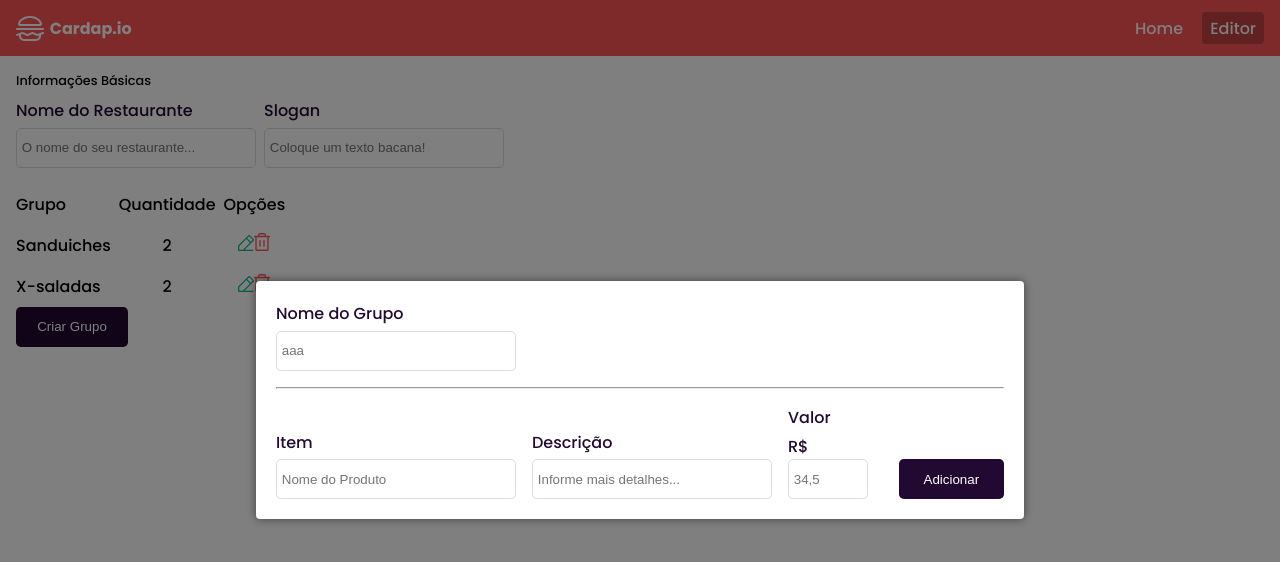
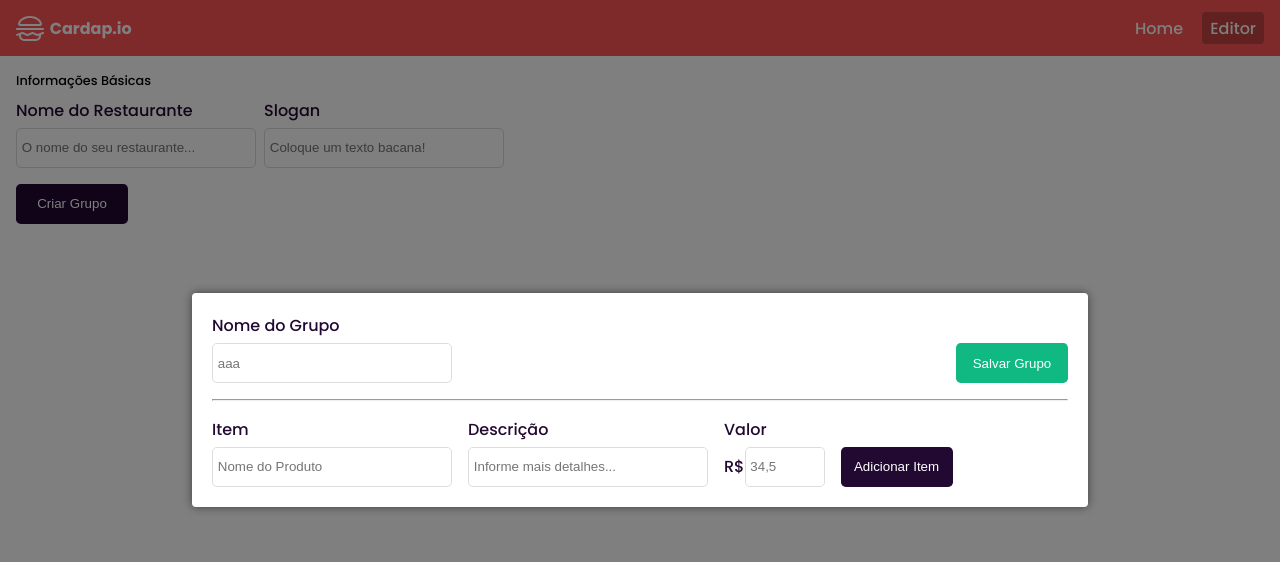
Before and after one commit to WillDavid/saphyr-fornecedores-frontend, a Nuxt app: page /editor in a window 1280 px wide. Both pictures are taken after a click on the button "Criar Grupo". Shown: the top 562 px of the page. Built offline with nearby package versions, Linux system fonts and the light colour scheme.

Commit message:
finalizado modal

```diff
--- a/components/Button.vue
+++ b/components/Button.vue
@@ -1,18 +1,35 @@
 <template>
-    <button class="button-container">{{ title }}</button>
+    <button :class="[{ btn}, verifyColor()]">{{ title }}</button>
 </template>
 
 <script lang="ts">
 import Vue from 'vue'
 export default Vue.extend({
     props: {
-        title: String
+        title: String,
+        colorBtn: String
+    },
+    data () {
+    return {
+      color: null,
+      btn: true
     }
+  },
+
+    methods: {
+    verifyColor () {
+      if (this.colorBtn === 'green') {
+        return (this.color = 'greenBtn')
+      } else if (this.colorBtn === 'red') {
+        return (this.color = 'redBtn')
+      }
+    }
+}
 })
 </script>
 
 <style lang="scss" scoped>
-.button-container {
+.btn {
     width: 7rem;
     height: 2.5rem;
     border: none;
@@ -21,4 +38,11 @@ export default Vue.extend({
     background-color: var(--text);
     cursor: pointer;
 }
+
+.greenBtn {
+  background-color: var(--green);
+}
+.orangeBtn {
+  background-color: var(--red);
+}
 </style>
--- a/components/ListGroups.vue
+++ b/components/ListGroups.vue
@@ -1,5 +1,5 @@
 <template>
-    <table class="list-container">
+    <table class="list-container" v-if="groups.length !== 0">
         <tr>
             <th>Grupo</th>
             <th>Quantidade</th>
--- a/components/Modal.vue
+++ b/components/Modal.vue
@@ -1,16 +1,39 @@
 <template>
-    <div class="modal" v-if="show">
+    <div class="modal">
       <div class="modal-background" @click="close"></div>
       <div class="modal-content">
-        <Input label="Nome do Grupo" placeholder="aaa"/>
+
+        <div class="modal-header">
+          <Input label="Nome do Grupo" placeholder="aaa" v-model="name_group"/>
+          <Button title="Salvar Grupo" @click.native="saveGroup" colorBtn="green"/>
+        </div>
+
 
         <hr style="margin: 1rem 0"/>
+
         <div class="product-content">
-            <Input label="Item" placeholder="Nome do Produto" v-model="name_item" />
-            <Input label="Descrição" placeholder="Informe mais detalhes..." v-model="description" />
-            <Input label="Valor" placeholder="34,5" type="money" v-model="price"/>
-            <Button title="Adicionar" @click.native="newItem"/>
+            <Input label="Item" placeholder="Nome do Produto" v-model="product.name_item" />
+            <Input label="Descrição" placeholder="Informe mais detalhes..." v-model="product.description" />
+            <Input label="Valor" placeholder="34,5" type="money" v-model="product.price"/>
+            <Button title="Adicionar Item" @click.native="newItem"/>
         </div>
+
+        <table v-if="list.length !== 0">
+          <tr>
+            <th>Item</th>
+            <th>Descrição</th>
+            <th>Preço</th>
+            <th>Opções</th>
+          </tr>
+
+          <tr v-for="(item, index) in list" :key="index">
+            <td>{{ item.name_item }}</td>
+            <td>{{ item.description }}</td>
+            <td>R$ {{ item.price }}</td>
+            <td><img src="~/static/icons/trash.svg" alt="Apagar"></td>
+          </tr>
+        </table>
+
 
       </div>
     </div>
@@ -19,19 +42,18 @@
   <script lang="ts">
   import Vue from 'vue'
   export default Vue.extend({
-    props: {
-      show: {
-        type: Boolean,
-        required: true
-      },
-      data () {
+    data () {
         return {
+          product: {
             name_item: '',
             description: '',
-            price: ''
+            price: '',
+          },
+          name_group: '',
+
+          list: []
         }
-      }
-    },
+      },
 
     methods: {
       close() {
@@ -39,7 +61,28 @@
       },
 
       newItem() {
-        console.log('dd');
+        let product = {
+          name_item: this.product.name_item,
+          description: this.product.description,
+          price: this.product.price
+        }
+        this.list.push(product)
+
+      },
+
+      saveGroup () {
+
+        if(!this.name_group || this.list.length === 0) {
+          window.alert('Informe o nome do grupo e um item')
+        } else {
+          let group = {
+          name_group: this.name_group,
+          itens: this.list
+        }
+
+        this.$store.commit('setNewGroup', group)
+        this.close()
+        }
 
       }
     }
@@ -68,7 +111,7 @@
     }
     .modal-content {
         position: relative;
-        width: 60%;
+        width: 70%;
         max-width: 90%;
         max-height: 90%;
         overflow: auto;
@@ -77,10 +120,41 @@
         box-shadow: 0 0 10px rgba(0, 0, 0, 0.5);
         padding: 20px;
 
+        .modal-header {
+          display: flex;
+          justify-content: space-between;
+          align-items: flex-end;
+        }
+
         .product-content {
             display: flex;
             align-items: flex-end;
             gap: 1rem;
+        }
+
+        table {
+          text-align: left;
+          margin-top: 1rem;
+          width: 100%;
+          border-collapse: collapse;
+
+          tr:nth-child(even) {
+  background-color: #dddddd;
+}
+
+          td, th {
+            font-weight: 400;
+            text-align: left;
+            padding: 8px;
+            padding-left: 0;
+          }
+
+          td {
+            font-size: 0.9rem;
+            font-weight: 300;
+            padding: 0.7rem;
+            min-width: 6.25rem;
+          }
         }
     }
 
--- a/pages/editor.vue
+++ b/pages/editor.vue
@@ -3,7 +3,7 @@
         <Form />
         <ListGroups />
         <Button title="Criar Grupo" @click.native="() => showModal = true"/>
-        <Modal :show="showModal" @close="() => showModal = false" />
+        <Modal v-if="showModal" @close="() => showModal = false" />
     </div>
 </template>
 <script lang="ts">
@@ -25,5 +25,8 @@ export default Vue.extend({
 
 .editor-container {
     padding: 1rem;
+    display: flex;
+    flex-direction: column;
+    gap: 1rem;
 }
 </style>
--- a/store/index.js
+++ b/store/index.js
@@ -3,42 +3,7 @@ export const state = () => ({
     menu: {
         restaurant_name: '',
         slogan: '',
-
-
-        groups: [
-            {
-                name_group: 'Sanduiches',
-                itens: [
-                    {
-                        name_item: 'X-salada',
-                        description: 'Pão bola, alface, tomate, cebola e 2 carnes de hamburguer',
-                        price: '2,34'
-                    },
-
-                    {
-                        name_item: 'X-cebola',
-                        description: 'Pão bola, alface, tomate, cebola e 2 carnes de hamburguer',
-                        price: '2,34'
-                    }
-                ]
-            },
-            {
-                name_group: 'X-saladas',
-                itens: [
-                    {
-                        name_item: 'X-salada',
-                        description: 'Pão bola, alface, tomate, cebola e 2 carnes de hamburguer',
-                        price: '2,34'
-                    },
-
-                    {
-                        name_item: 'X-cebola',
-                        description: 'Pão bola, alface, tomate, cebola e 2 carnes de hamburguer',
-                        price: '2,34'
-                    }
-                ]
-            }
-        ]
+        groups: []
 
     }
 })
@@ -49,4 +14,10 @@ export const mutations = {
         state.menu.slogan = payload.slogan
     },
 
+    setNewGroup(state, payload) {
+        state.menu.groups.push(payload)
+
+        console.log(state.menu.groups);
+    }
+
 }
```
